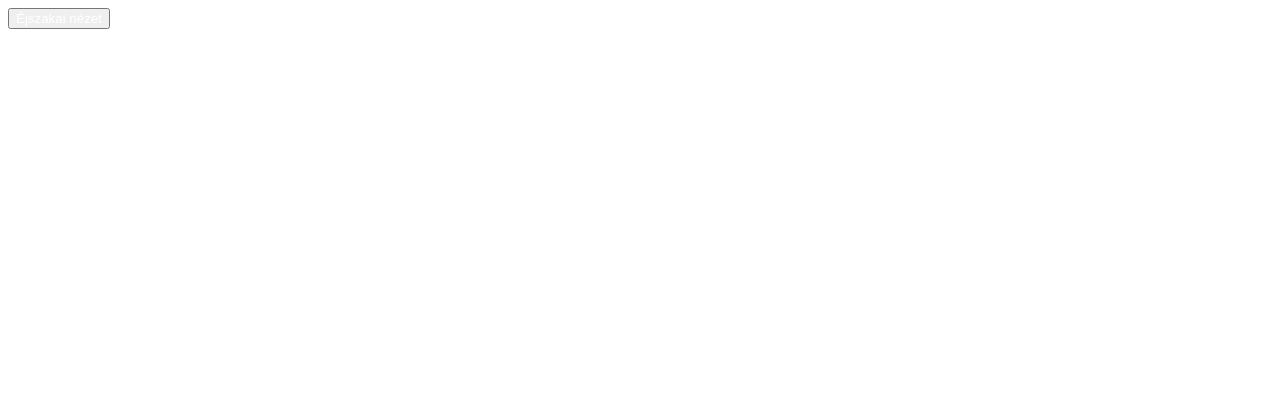
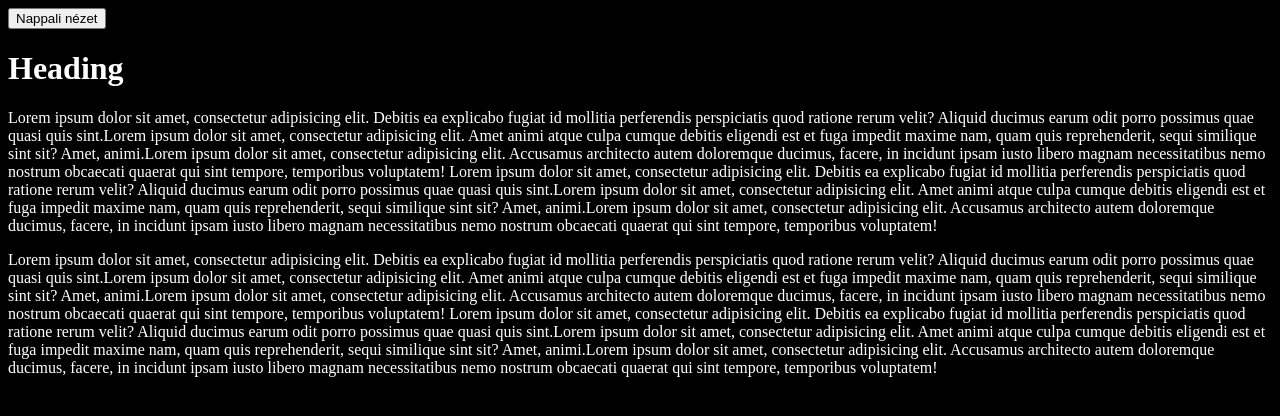
Before and after one commit to SanyiToth/js_DOM, a plain HTML site: page night.html in a window 1280 px wide. Both pictures are taken after a click on the button "Éjszakai nézet". Drawn offline with Linux system fonts and the light colour scheme.

Commit message:
11. feladat

```diff
--- a/main.css
+++ b/main.css
@@ -21,7 +21,3 @@
     display: flex;
     justify-content: space-around;
 }
-
-body {
-    background-color: white;
-}
--- a/night.html
+++ b/night.html
@@ -3,10 +3,6 @@
 <head>
     <meta charset="UTF-8">
     <title>Title</title>
-    <style>
-        body {
-        background: white;
-    }</style>
 </head>
 <body>
 <button id="night">Éjszakai nézet</button>
--- a/night.js
+++ b/night.js
@@ -1,11 +1,21 @@
 //10
 let elBtnNight = document.getElementById("night")
-let allElements = document.querySelectorAll("h1, p, button, body")
+let allElements = document.querySelectorAll("h1, p")
+let nightView = false
 elBtnNight.addEventListener("click", function () {
-    for (let i = 0; i < allElements.length; i++) {
-        allElements[i].style.color = "white";
-        if (allElements[i] === 'body') {
-            allElements[i].style.background = "black"
+    if (!nightView) {
+        for (let i = 0; i < allElements.length; i++) {
+            allElements[i].style.color = "white";
         }
+        document.querySelector("body").style.background = "black"
+        document.querySelector("button").innerText = "Nappali nézet"
+        nightView = true
+    } else {
+        for (let i = 0; i < allElements.length; i++) {
+            allElements[i].style.color = "black";
+        }
+        document.querySelector("body").style.background = "white"
+        document.querySelector("button").innerText = "Éjszakai nézet"
+        nightView = false
     }
 })
```
